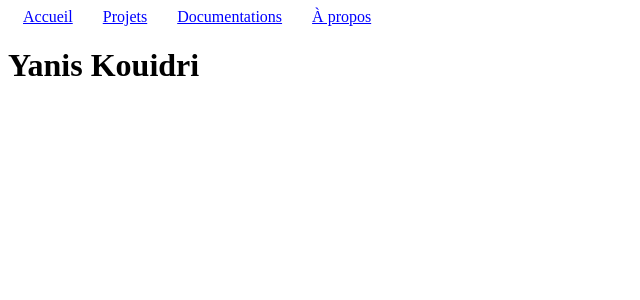
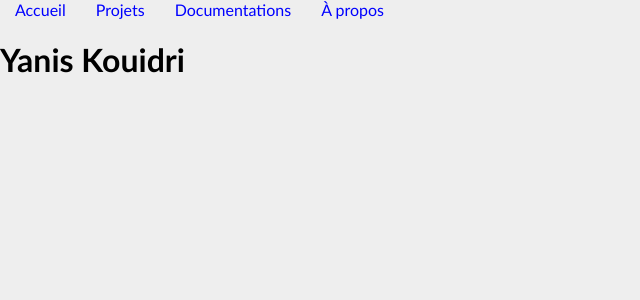
Before and after one commit to Yanis-Kouidri/personal-website-frontend, a React (Create React App) app: page / in a window 1280 px wide. Shown: the top 300 px of the page, without its empty margins (0-640 px from the left). Built offline with nearby package versions, Linux system fonts and the light colour scheme.

Commit message:
add a globalstyle

```diff
--- a/src/index.jsx
+++ b/src/index.jsx
@@ -6,12 +6,14 @@ import Docs from "./pages/docs"
 import Projects from "./pages/projects"
 import About from "./pages/about"
 import Error from "./components/error/Error"
+import GlobalStyle from "./utils/style/GlobalStyle"
 import { BrowserRouter as Router, Route, Routes } from "react-router-dom"
 
 const root = ReactDOM.createRoot(document.getElementById("root"))
 root.render(
   <React.StrictMode>
     <Router>
+      <GlobalStyle />
       <Header />
       <Routes>
         <Route path="/" element={<Home />} />
--- /dev/null
+++ b/src/utils/style/GlobalStyle.jsx
@@ -0,0 +1,21 @@
+import { createGlobalStyle } from "styled-components"
+
+const StyledGlobalStyle = createGlobalStyle`
+    * {
+      font-family: 'Trebuchet MS', Helvetica, sans-serif;
+    }
+
+    a {
+      text-decoration: none;
+    }
+
+    body {
+        background-color: #eeeeee;
+        margin: 0;
+    }
+`
+function GlobalStyle() {
+  return <StyledGlobalStyle />
+}
+
+export default GlobalStyle
```
